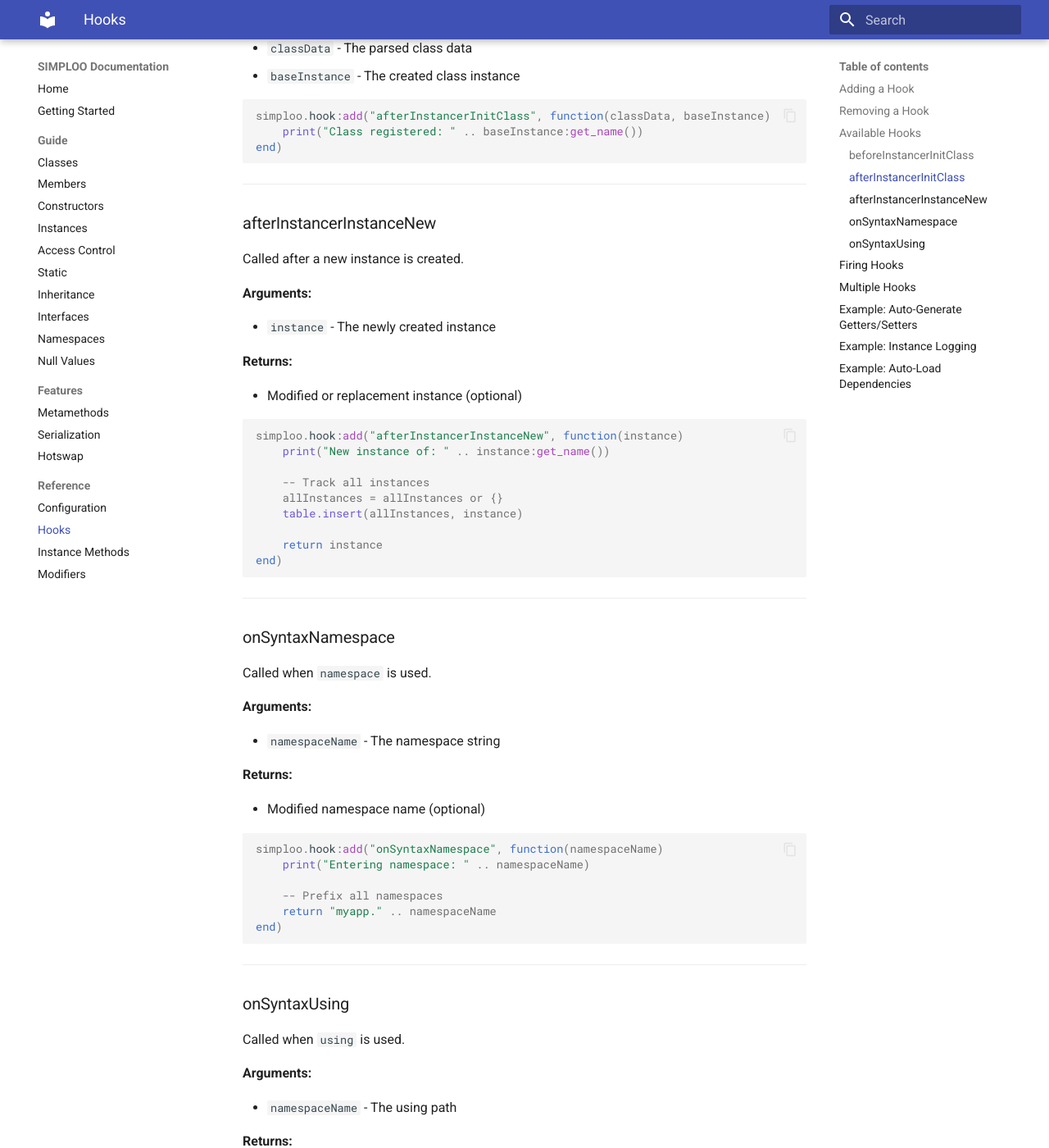
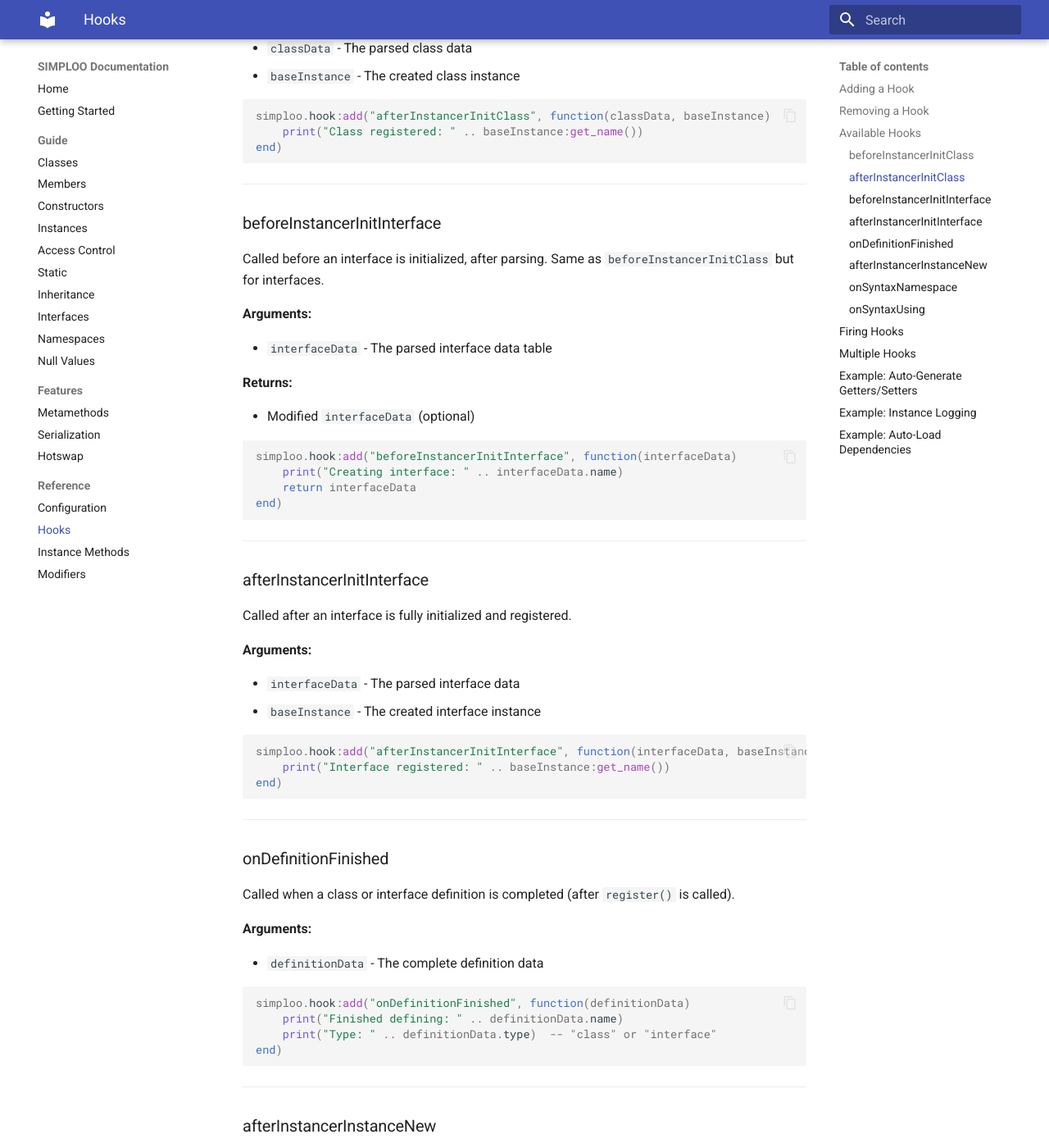
Before and after one commit to maurits150/simploo, an MkDocs documentation site: the page built from docs/reference/hooks.md, in a window 1280 px wide and 1400 px high, scrolled down 1662 px. Shown: the whole window at 82% size. Built offline with MkDocs 1.6.1 and Material for MkDocs 9.7.7, drawn with Linux system fonts in a browser that asks for light colours.

Commit message:
Add missing hook and interface documentation
- Document onDefinitionFinished hook
- Document beforeInstancerInitInterface and afterInstancerInitInterface hooks
- Add interface checking example to instance_of documentation

````diff
--- a/docs/reference/hooks.md
+++ b/docs/reference/hooks.md
@@ -82,6 +82,61 @@
 ```lua
 simploo.hook:add("afterInstancerInitClass", function(classData, baseInstance)
     print("Class registered: " .. baseInstance:get_name())
+end)
+```
+
+---
+
+### beforeInstancerInitInterface
+
+Called before an interface is initialized, after parsing. Same as `beforeInstancerInitClass` but for interfaces.
+
+**Arguments:**
+
+- `interfaceData` - The parsed interface data table
+
+**Returns:**
+
+- Modified `interfaceData` (optional)
+
+```lua
+simploo.hook:add("beforeInstancerInitInterface", function(interfaceData)
+    print("Creating interface: " .. interfaceData.name)
+    return interfaceData
+end)
+```
+
+---
+
+### afterInstancerInitInterface
+
+Called after an interface is fully initialized and registered.
+
+**Arguments:**
+
+- `interfaceData` - The parsed interface data
+- `baseInstance` - The created interface instance
+
+```lua
+simploo.hook:add("afterInstancerInitInterface", function(interfaceData, baseInstance)
+    print("Interface registered: " .. baseInstance:get_name())
+end)
+```
+
+---
+
+### onDefinitionFinished
+
+Called when a class or interface definition is completed (after `register()` is called).
+
+**Arguments:**
+
+- `definitionData` - The complete definition data
+
+```lua
+simploo.hook:add("onDefinitionFinished", function(definitionData)
+    print("Finished defining: " .. definitionData.name)
+    print("Type: " .. definitionData.type)  -- "class" or "interface"
 end)
 ```
 
````
Also changed, not shown: docs/reference/instance-methods.md (+22 -0 lines).
